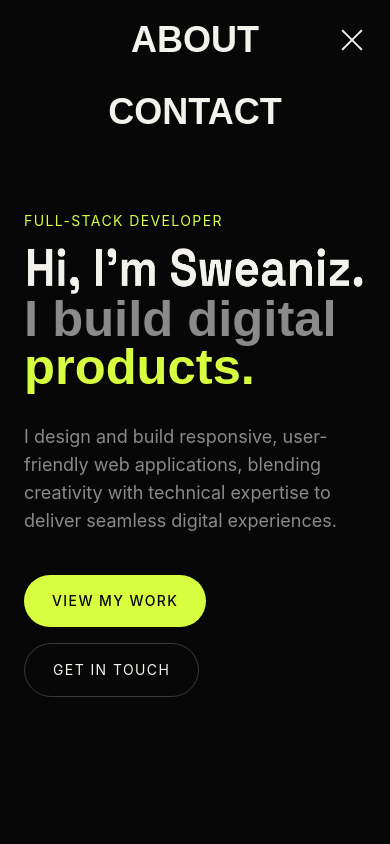
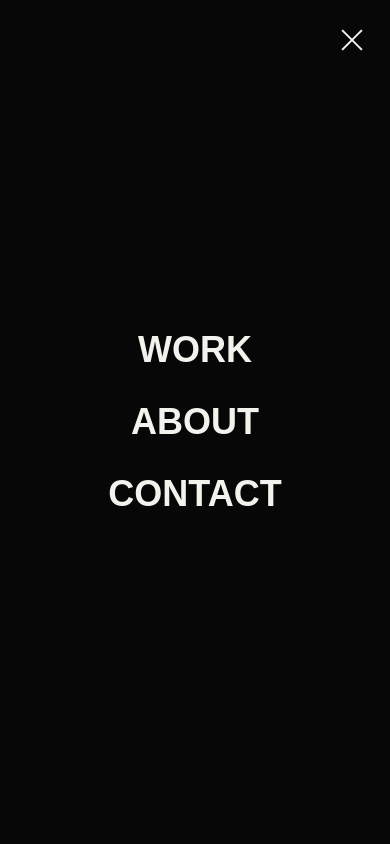
Before and after one commit to snbon/portfoliosn, a React (Create React App) app: page / in a window 390 px wide. Both pictures are taken after a click on the button "Toggle menu". Shown: the top 844 px of the page. Built offline with nearby package versions, Linux system fonts and the light colour scheme; the HTML template or start-up script is replaced by a standard one.

Commit message:
mobile menu full screen

```diff
--- a/src/components/layout/Navbar.jsx
+++ b/src/components/layout/Navbar.jsx
@@ -25,6 +25,12 @@ const Navbar = () => {
 
     return () => ctx.revert();
   }, []);
+
+  // lock page scroll while the fullscreen menu is open
+  useEffect(() => {
+    document.body.style.overflow = open ? 'hidden' : '';
+    return () => { document.body.style.overflow = ''; };
+  }, [open]);
 
   // close the mobile menu whenever a link is clicked
   const closeMenu = () => setOpen(false);
@@ -59,7 +65,7 @@ const Navbar = () => {
         {/* mobile burger */}
         <button
           onClick={() => setOpen(!open)}
-          className="md:hidden flex flex-col gap-1.5 z-50"
+          className="md:hidden flex flex-col gap-1.5 relative z-[60]"
           aria-label="Toggle menu"
         >
           <span className={`block h-0.5 w-7 bg-paper transition-transform duration-300 ${open ? 'rotate-45 translate-y-2' : ''}`} />
@@ -70,7 +76,7 @@ const Navbar = () => {
 
       {/* mobile fullscreen menu */}
       <div
-        className={`md:hidden fixed inset-0 bg-ink flex flex-col justify-center items-center gap-8 transition-opacity duration-300 ${
+        className={`md:hidden fixed inset-0 w-screen h-screen bg-ink flex flex-col justify-center items-center gap-8 z-40 transition-opacity duration-300 ${
           open ? 'opacity-100 pointer-events-auto' : 'opacity-0 pointer-events-none'
         }`}
       >
```
